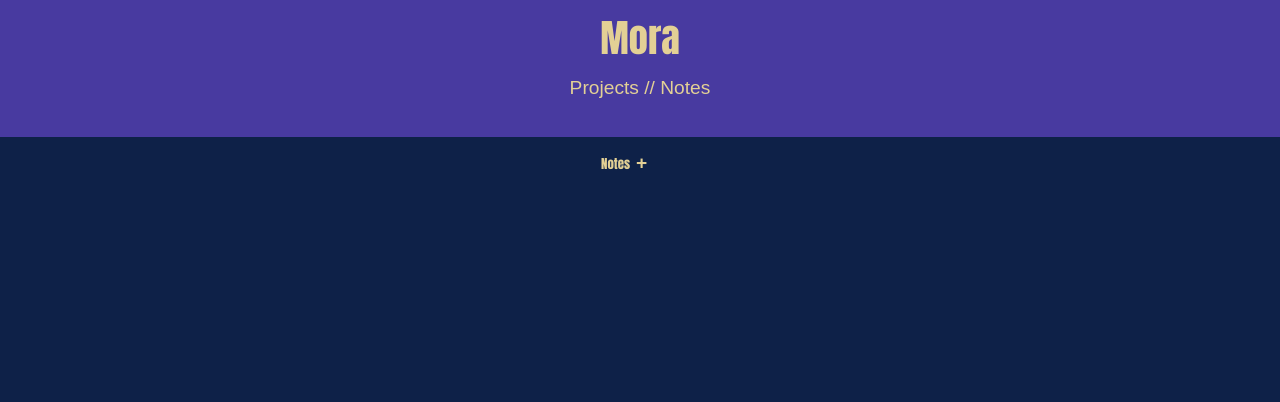
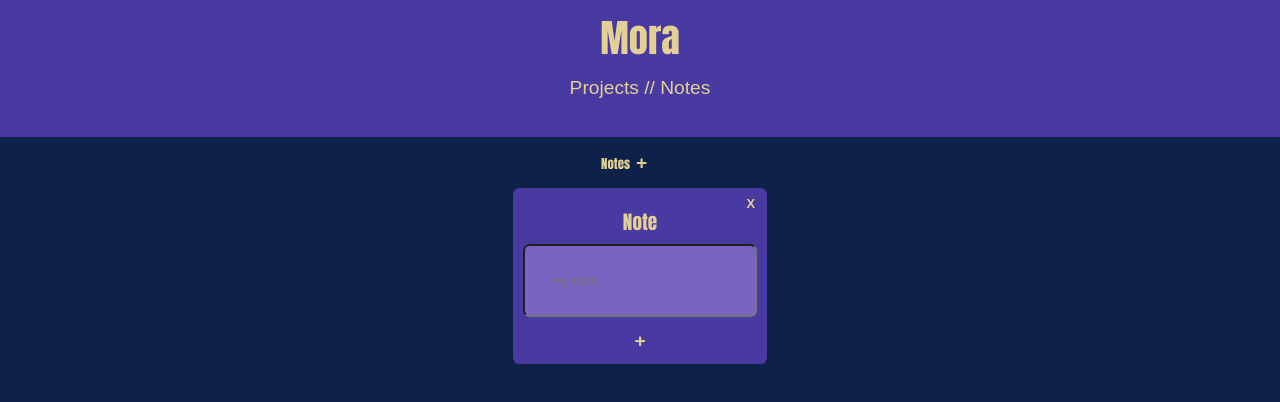
Before and after one commit to Bene-33/todo-list, a website built with webpack: page src/template.html in a window 1280 px wide. Both pictures are taken after a click on the button "Projects // Notes". Built offline with nearby package versions, Linux system fonts and the light colour scheme.

Commit message:
style complete note dialog

```diff
--- a/src/dom/notes.js
+++ b/src/dom/notes.js
@@ -7,13 +7,13 @@ const loadNotes = () => {
         </div>
         <div class = "taskNotesProjectLists"></div>
     </div>
-    <dialog id="addNewTaskProjectNoteDialog">
+    <dialog class="addNewTaskProjectNoteDialog">
         <button class ="closeDialogButton">X</button>
         <p>Note</p>
         <form>
             <label for="content"></label>
             <input type="text" class="content" name="content" value="" placeholder="my note" required><br>
-            <button type="submit">Add</button>
+            <button class= "submitDialogButton"type="submit">+</button>
         </form>
     </dialog>
     `;
--- a/src/style.css
+++ b/src/style.css
@@ -104,6 +104,50 @@ button{
     padding: 1em;
 }
 
+.addNewTaskProjectNoteDialog{
+    display: flex;
+    flex-direction: column;
+    border:#483AA0;
+    border-radius: 0.5em;
+    background-color: #483AA0;
+    color:#E3D095;
+    padding: 0.5em;
+}
+.addNewTaskProjectNoteDialog p{
+    font-size: 1.5em;
+    font-weight: bold;
+    margin-bottom: 0.5em;
+    align-self: center;
+}
+
+.closeDialogButton{
+  align-self: flex-end;
+  color:#E3D095;
+  background-color: transparent;
+  font-weight: bold;
+  font-size: 1em;
+}
+
+form{
+    display: flex;
+    flex-direction: column;
+    padding: 0.3em;
+}
+
+.content{
+    background-color: #7965C1;
+    padding: 2em;
+    color:#E3D095;
+    border-radius: 0.5em;
+}
+
+.submitDialogButton{
+    background-color: transparent;
+    color:#E3D095;
+    font-weight: bold;
+    font-size: 1.5em;
+}
+
 /*
 colors:
 
```
